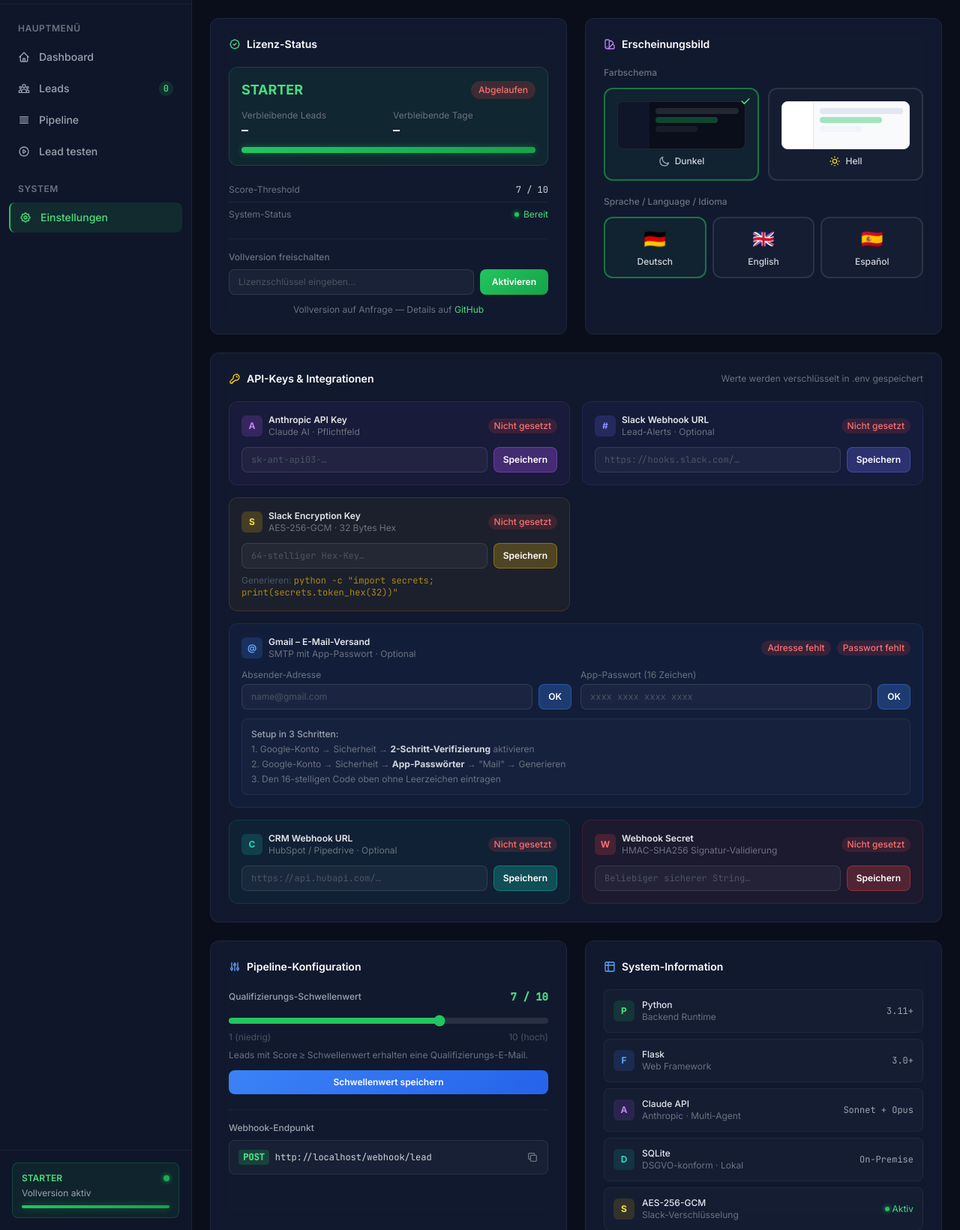
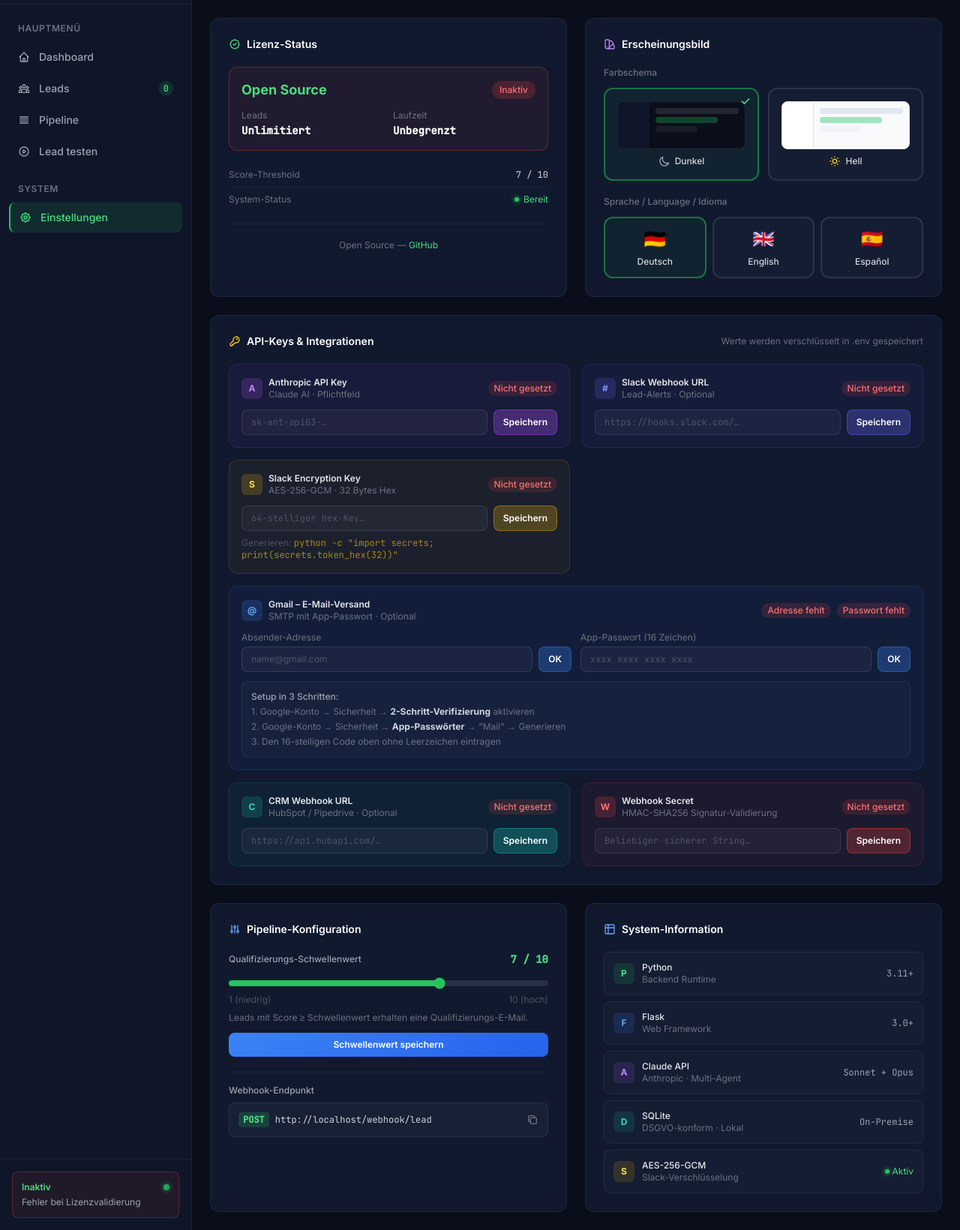
Before and after one commit to ghostvenumai/LeadQualifier, a Flask app: page /settings in a window 1280 px wide. Shown: the part 71-1711 px from the top of the page at 75% size. Run offline with Flask 3, Linux system fonts and the light colour scheme; data that the repository does not hold is empty; some libraries are stand-ins or nearby versions.

Commit message:
feat: Demo-Limits entfernt - Open Source ohne Einschraenkungen
- Kein Lizenzkey noetig: System laeuft unlimitiert ohne Ablauf
- Sidebar und Settings zeigen 'Open Source' statt Demo-Zaehler
- README: Lizenz-Abschnitt auf Open Source aktualisiert

Co-Authored-By: Claude Sonnet 4.6 <noreply@anthropic.com>

```diff
--- a/core/license.py
+++ b/core/license.py
@@ -9,7 +9,6 @@ import hashlib
 import logging
 import socket
 import uuid
-from datetime import datetime
 from typing import Optional
 
 import requests
@@ -54,69 +53,13 @@ class LicenseManager:
         return self._check_full(key)
 
     def _check_demo(self) -> LicenseInfo:
-        """Prueft Demo-Limits: 10 Leads ODER 14 Tage."""
-        try:
-            info = self.db.get_license("demo")
-            if not info:
-                # Demo-Lizenz initialisieren wenn noch nicht vorhanden
-                try:
-                    from core.memory import MemoryDB as _MemDB  # noqa
-                    self.db.save_license("demo", "demo")
-                except Exception:
-                    pass
-                info = self.db.get_license("demo") or {}
-
-            leads_used: int = info.get("leads_used", 0)
-            created_at_str: str = info.get("created_at", datetime.now().isoformat())
-
-            try:
-                created_at = datetime.fromisoformat(created_at_str)
-                # Timezone-aware -> naive konvertieren fuer Vergleich
-                if created_at.tzinfo is not None:
-                    created_at = created_at.replace(tzinfo=None)
-            except (ValueError, AttributeError):
-                created_at = datetime.now()
-
-            days_used = (datetime.now() - created_at).days
-            days_remaining = max(0, self.demo_max_days - days_used)
-            leads_remaining = max(0, self.demo_max_leads - leads_used)
-
-            if days_used > self.demo_max_days:
-                logger.info("Demo abgelaufen: %d Tage vergangen", days_used)
-                return LicenseInfo(
-                    type="demo",
-                    active=False,
-                    leads_remaining=0,
-                    days_remaining=0,
-                    reason=f"Demo abgelaufen ({self.demo_max_days} Tage)",
-                )
-
-            if leads_used >= self.demo_max_leads:
-                logger.info("Demo-Lead-Limit erreicht: %d Leads", leads_used)
-                return LicenseInfo(
-                    type="demo",
-                    active=False,
-                    leads_remaining=0,
-                    days_remaining=days_remaining,
-                    reason=f"Demo-Limit erreicht ({self.demo_max_leads} Leads)",
-                )
-
-            return LicenseInfo(
-                type="demo",
-                active=True,
-                leads_remaining=leads_remaining,
-                days_remaining=days_remaining,
-            )
-
-        except Exception as exc:
-            logger.error("Fehler beim Demo-Check: %s", type(exc).__name__)
-            return LicenseInfo(
-                type="demo",
-                active=False,
-                leads_remaining=0,
-                days_remaining=0,
-                reason="Interner Fehler bei Lizenzpruefung",
-            )
+        """Open-Source-Modus: kein Lizenzkey gesetzt → unlimitiert aktiv."""
+        return LicenseInfo(
+            type="professional",
+            active=True,
+            leads_remaining=None,
+            days_remaining=None,
+        )
 
     def _check_full(self, key: str) -> LicenseInfo:
         """Vollversion: Validierung gegen GhostVenumAI Lizenzserver."""
--- a/templates/base.html
+++ b/templates/base.html
@@ -239,13 +239,10 @@
     <div class="px-4 py-4 border-t border-white/5">
       <div id="license-sidebar" class="rounded-lg p-3" style="background:rgba(34,197,94,0.08); border:1px solid rgba(34,197,94,0.2);">
         <div class="flex items-center justify-between mb-1">
-          <span class="text-xs font-semibold text-green-400">DEMO</span>
+          <span class="text-xs font-semibold text-green-400" id="license-sidebar-label">Open Source</span>
           <span class="w-2 h-2 rounded-full dot-green animate-pulse-slow"></span>
         </div>
-        <div class="text-xs text-gray-400" id="license-sidebar-info">10 Leads verfügbar</div>
-        <div class="mt-2 h-1 rounded-full bg-white/10">
-          <div id="license-progress" class="h-1 rounded-full progress-bar" style="width:100%"></div>
-        </div>
+        <div class="text-xs text-gray-400" id="license-sidebar-info">Unlimitiert aktiv</div>
       </div>
     </div>
   </aside>
@@ -369,27 +366,15 @@
       const d = await r.json();
       const lic = d.license;
       const info = document.getElementById('license-sidebar-info');
-      const prog = document.getElementById('license-progress');
       const badge = document.getElementById('license-sidebar');
 
-      if (lic.type === 'demo') {
-        const rem = lic.leads_remaining ?? 10;
-        if (info) info.textContent = `${rem} von 10 Leads verfügbar`;
-        if (prog) prog.style.width = `${(rem / 10) * 100}%`;
-        if (!lic.active && badge) {
-          badge.style.borderColor = 'rgba(239,68,68,0.3)';
-          badge.style.background = 'rgba(239,68,68,0.08)';
-        }
-      } else {
-        const el = badge?.querySelector('span:first-child');
-        if (el) el.textContent = lic.type.toUpperCase();
-        if (info) info.textContent = 'Vollversion aktiv';
-        if (prog) prog.style.width = '100%';
+      if (!lic.active && badge) {
+        badge.style.borderColor = 'rgba(239,68,68,0.3)';
+        badge.style.background = 'rgba(239,68,68,0.08)';
+        const label = document.getElementById('license-sidebar-label');
+        if (label) label.textContent = 'Inaktiv';
+        if (info) info.textContent = lic.reason || 'Lizenz inaktiv';
       }
-
-      // Sidebar Lead-Count
-      const cnt = document.getElementById('sidebar-lead-count');
-      if (cnt) cnt.textContent = 10 - (lic.leads_remaining ?? 10);
     } catch(e) { /* still loading */ }
   }
 
--- a/templates/settings.html
+++ b/templates/settings.html
@@ -19,21 +19,18 @@
 
       <div id="license-card" class="rounded-xl p-4 mb-4" style="background:rgba(34,197,94,0.08);border:1px solid rgba(34,197,94,0.2);">
         <div class="flex items-center justify-between mb-3">
-          <span class="text-lg font-bold text-green-400" id="lic-type">DEMO</span>
+          <span class="text-lg font-bold text-green-400" id="lic-type">Open Source</span>
           <span class="text-xs px-2.5 py-1 rounded-full font-medium" id="lic-status-badge" style="background:rgba(34,197,94,0.2);color:#4ade80;">Aktiv</span>
         </div>
         <div class="grid grid-cols-2 gap-3 text-sm">
           <div>
-            <p class="text-xs text-gray-500 mb-0.5">Verbleibende Leads</p>
-            <p class="font-mono font-bold text-white" id="lic-leads">—</p>
+            <p class="text-xs text-gray-500 mb-0.5">Leads</p>
+            <p class="font-mono font-bold text-white">Unlimitiert</p>
           </div>
           <div>
-            <p class="text-xs text-gray-500 mb-0.5">Verbleibende Tage</p>
-            <p class="font-mono font-bold text-white" id="lic-days">—</p>
+            <p class="text-xs text-gray-500 mb-0.5">Laufzeit</p>
+            <p class="font-mono font-bold text-white">Unbegrenzt</p>
           </div>
-        </div>
-        <div class="mt-3 h-2 rounded-full bg-white/10">
-          <div id="lic-progress" class="h-2 rounded-full progress-bar transition-all" style="width:100%"></div>
         </div>
       </div>
 
@@ -49,20 +46,9 @@
       </div>
 
       <div class="mt-4 pt-4 border-t border-white/5">
-        <p class="text-xs text-gray-500 mb-2 font-medium">Vollversion freischalten</p>
-        <div class="flex gap-2">
-          <input id="input-license-key" type="password" placeholder="Lizenzschlüssel eingeben…"
-            class="form-input flex-1 px-3 py-2 rounded-lg text-xs text-gray-200 placeholder-gray-600"
-            style="background:rgba(255,255,255,0.04);border:1px solid rgba(255,255,255,0.1);" />
-          <button onclick="saveSingleKey('LICENSE_KEY','input-license-key')"
-            class="px-4 py-2 rounded-lg text-xs font-semibold text-white transition-all hover:opacity-80"
-            style="background:linear-gradient(135deg,#22c55e,#16a34a);">
-            Aktivieren
-          </button>
-        </div>
-        <p class="mt-3 text-xs text-gray-500 text-center">
-          Vollversion auf Anfrage &mdash; Details auf
-          <a href="https://github.com/GhostVenumAI" target="_blank" rel="noopener" class="text-green-400 hover:underline">GitHub</a>
+        <p class="mt-1 text-xs text-gray-500 text-center">
+          Open Source &mdash;
+          <a href="https://github.com/GhostVenumAI/LeadQualifier" target="_blank" rel="noopener" class="text-green-400 hover:underline">GitHub</a>
         </p>
       </div>
     </div>
@@ -432,7 +418,6 @@
       const d = await r.json();
       const lic = d.license;
 
-      document.getElementById('lic-type').textContent = lic.type.toUpperCase();
       document.getElementById('lic-threshold').textContent = `${d.qualify_threshold} / 10`;
 
       // Slider sync
@@ -442,20 +427,16 @@
         updateThreshold(d.qualify_threshold);
       }
 
-      if (lic.leads_remaining != null) {
-        document.getElementById('lic-leads').textContent = lic.leads_remaining;
-        const pct = Math.max(0, Math.min(100, (lic.leads_remaining / 10) * 100));
-        document.getElementById('lic-progress').style.width = pct + '%';
-      }
-      if (lic.days_remaining != null) {
-        document.getElementById('lic-days').textContent = lic.days_remaining;
-      }
-
       if (!lic.active) {
         const badge = document.getElementById('lic-status-badge');
-        badge.textContent = 'Abgelaufen';
+        badge.textContent = 'Inaktiv';
         badge.style.background = 'rgba(239,68,68,0.2)';
         badge.style.color = '#f87171';
+        const card = document.getElementById('license-card');
+        if (card) {
+          card.style.borderColor = 'rgba(239,68,68,0.3)';
+          card.style.background = 'rgba(239,68,68,0.08)';
+        }
       }
     } catch(e) {}
   }
```
Also changed, not shown: README.md.
